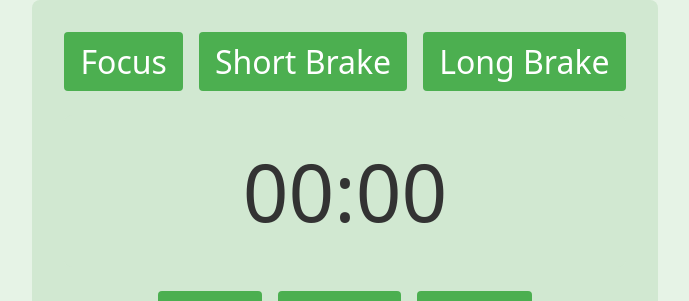
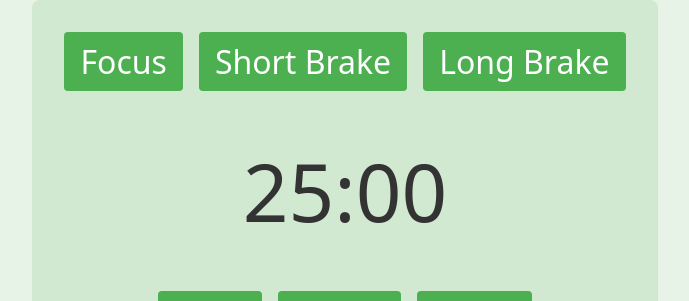
Before and after one commit to fatbardheminii/focus-timer, a React (Vite) app: page / in a window 1280 px wide. Shown: the part 162-463 px from the top of the page, without its empty margins (295-984 px from the left). Built offline with nearby package versions, Linux system fonts and the light colour scheme.

Commit message:
feat: Refactor TimerDisplay for TimerContext
- Use useContext for dynamic timer data
- Format time with leading zeros

```diff
--- a/src/components/main-section-components/TimerDisplay.jsx
+++ b/src/components/main-section-components/TimerDisplay.jsx
@@ -1,8 +1,17 @@
-export default function TimerDisplay ({ minutes = '00', seconds = '00'}) {
+import { useContext } from "react";
+import { TimerContext } from "../../context/TimerContext";
+
+export default function TimerDisplay() {
+  const { state } = useContext(TimerContext);
+  const { timeLeft } = state;
+
+  const minutes = String(Math.floor(timeLeft / 60)).padStart(2, "0");
+  const seconds = String(timeLeft % 60).padStart(2, "0");
+
   return (
     <div className="timer-display">
       <div className="minutes">{minutes}:</div>
       <div className="minutes">{seconds}</div>
     </div>
   );
-};
+}
```
Lines whose indentation alone changed are shown as unchanged.
